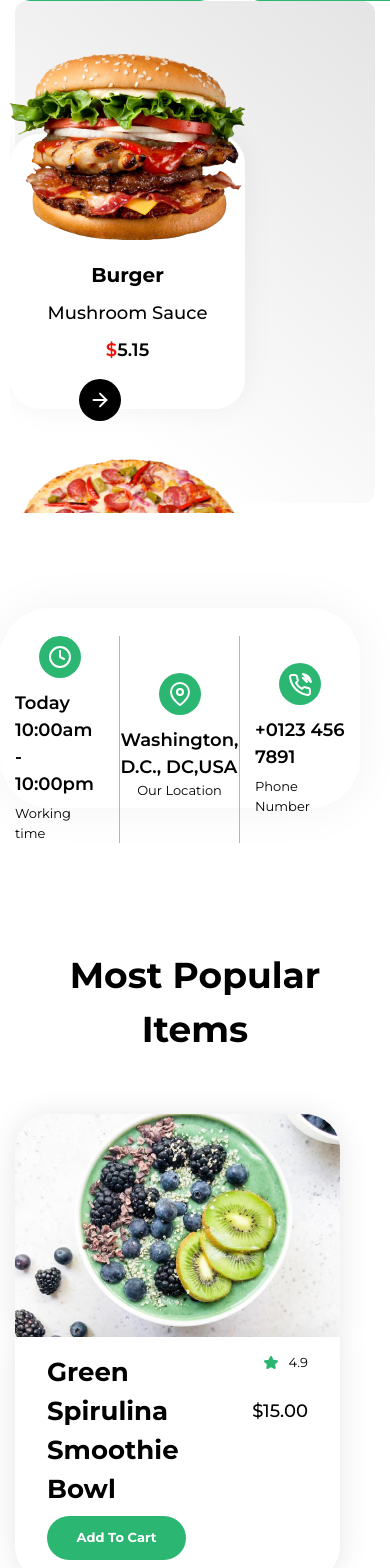
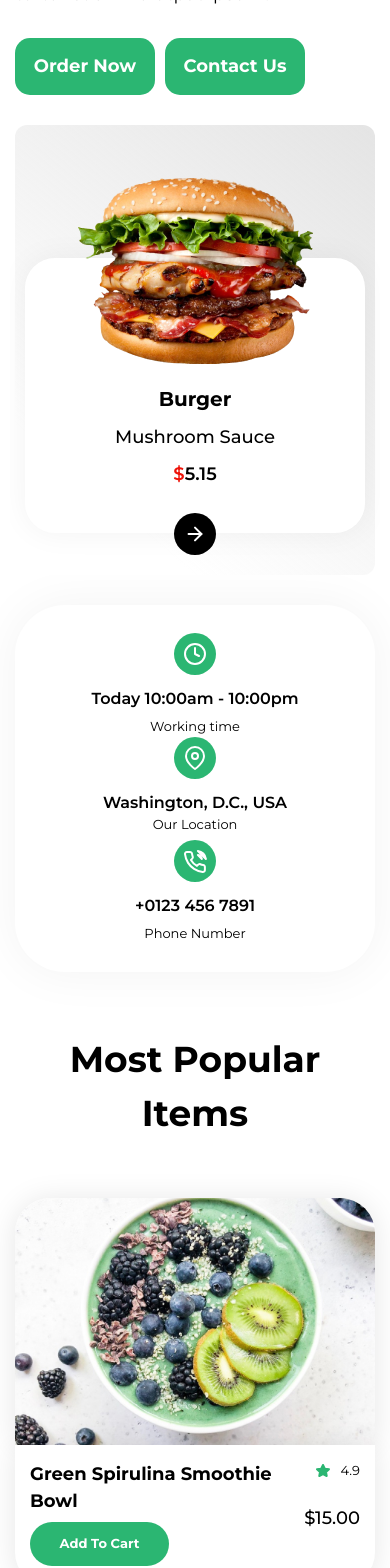
Before and after one commit to jerrysh143/vegancave, a React (Create React App) app: page / in a window 390 px wide. Shown: the part 432-2000 px from the top of the page. Built offline with nearby package versions, Linux system fonts and the light colour scheme.

Commit message:
Working on resposive layout

```diff
--- a/src/Pages/Homepage/index.tsx
+++ b/src/Pages/Homepage/index.tsx
@@ -39,12 +39,12 @@ const Home = () => {
       <div className="">
         <div className="px-15px w-full max-w-full 1600:w-[1530px] mx-auto">
           <div className="flex flex-wrap -mx-15px items-center">
-            <div className="w-full md:w-7/12 lg:w-5/12 px-15px">
-              <h1 className="md:text-[65px] lg:text-[75px] xl:text-[85px] 2xl:text-95 md:leading-[75px] xl:leading-[105px] font-bold pb-[48px]">
+            <div className="w-full md:w-7/12 lg:w-5/12 pb-30px md:pb-0 px-15px">
+              <h1 className="text-[40px] leading-[50px] pb-20px pt-30px sm:pt-0 md:text-[65px] lg:text-[75px] xl:text-[85px] 2xl:text-95 md:leading-[75px] xl:leading-[105px] font-bold sm:pb-[48px]">
                 The Fastest Delivery In
                 <span className="text-primaryColor">Your City</span>
               </h1>
-              <p className="text-18 leading-normal pb-55px relative">
+              <p className="text-18 leading-normal pb-30px sm:pb-55px relative">
                 Lorem ipsum dolor sit amet, consectetur adipiscing elit.
                 Commodo, sed proin amet a vestibulum enim volutpat lacus.
                 Volutpat arcu sit sed tortor etiam volutpat ipsum.
@@ -53,25 +53,25 @@ const Home = () => {
                 </div>
               </p>
               <div className="flex">
-                <div className="mr-[30px] xl:mr-[73px]">
+                <div className="mr-10px sm:mr-[30px] xl:mr-[73px]">
                   <Button
-                    className="btn--border btn-read btn--animated w-[200px] xl:w-[248px] h-[66px] xl:h-[86px] text-[22px] xl:text-26 leading-normal font-bold rounded-15px"
+                    className="btn--border btn-read btn--animated w-[140px] sm:w-[200px] xl:w-[248px] h-[57px] sm:h-[66px] xl:h-[86px] text-18 sm:text-[22px] xl:text-26 leading-normal font-bold rounded-15px"
                     Title="Order Now"
                   />
                 </div>
                 <div>
                   <Button
-                    className="btn--border btn-read btn--animated w-[200px] xl:w-[248px] h-[66px] xl:h-[86px] text-[22px] xl:text-26 leading-normal font-bold rounded-15px"
+                    className="btn--border btn-read btn--animated w-[140px] sm:w-[200px] xl:w-[248px] h-[57px] sm:h-[66px] xl:h-[86px] text-18 sm:text-[22px] xl:text-26 leading-normal font-bold rounded-15px"
                     Title="Contact Us"
                   />
                 </div>
               </div>
             </div>
-            <div className="w-full md:w-5/12 lg:w-7/12 relative px-15px">
-              <div className="bg-bannerGrad w-full lg:w-[445px] h-[502px] lg:h-[837px] ml-auto mr-0 rounded-xl"></div>
+            <div className="w-full md:w-5/12 lg:w-7/12 relative px-15px overflow-hidden">
+              <div className="bg-bannerGrad w-full lg:w-[445px] h-[450px] lg:h-[837px] ml-auto mr-0 rounded-xl"></div>
               <div className="absolute top-0 lg:top-[138px] right-0 justify-center lg:justify-normal lg:right-40px flex flex-wrap h-[502px] scroll overflow-y-scroll m-10px lg:m-auto lg:overflow-visible lg:h-auto">
-                <div className="flex flex-wrap flex-row md:flex-col items-end mr-0px lg:mr-20px py-[123px] lg:py-0">
-                  <div className="w-[235px] lg:w-[258px] h-[275px] rounded-30px bg-white shadow-[0px_0px_31px_0_rgba(0,0,0,0.05)] mb-[115px]">
+                <div className="flex flex-wrap flex-row md:flex-col items-end mr-0px lg:mr-20px pt-[123px] pb-0 md:py-[123px] lg:py-0">
+                  <div className="w-[calc(100%_-_30px)] 500:w-[235px] lg:w-[258px] h-[275px] rounded-30px bg-white shadow-[0px_0px_31px_0_rgba(0,0,0,0.05)] mx-auto mr-auto 500:mr-10px md:mr-0 mb-[115px]">
                     <img
                       src={BurgerImage}
                       alt=""
@@ -86,9 +86,9 @@ const Home = () => {
                     <div className="text-18 leading-normal text-center font-semibold">
                       <span className="text-rateColor">$</span>5.15
                     </div>
-                    <ArrowIcon className="w-[42px] h-[42px] bg-black flex items-center justify-center rounded-full ml-[69px] mt-[15px] transition-all duration-200 hover:-rotate-90 hover:duration-200 hover:transition-all" />
+                    <ArrowIcon className="w-[42px] h-[42px] bg-black flex items-center justify-center rounded-full mx-auto mt-25px md:ml-[69px] md:mt-[15px] transition-all duration-200 hover:-rotate-90 hover:duration-200 hover:transition-all" />
                   </div>
-                  <div className="w-[235px] lg:w-[258px] h-[275px] rounded-30px bg-white shadow-[0px_0px_31px_0_rgba(0,0,0,0.05)]">
+                  <div className="w-[calc(100%_-_30px)] 500:w-[235px] lg:w-[258px] h-[275px] rounded-30px bg-white shadow-[0px_0px_31px_0_rgba(0,0,0,0.05)] mx-auto mr-auto 500:mr-10px md:mr-0 mb-[115px]">
                     <img src={PizzaImage} alt="" className="mx-auto -mt-65px" />
                     <div className="text-center text-20 lg:text-26 leading-normal font-bold pb-10px pt-20px">
                       Pizza
@@ -99,11 +99,11 @@ const Home = () => {
                     <div className="text-18 leading-normal text-center font-semibold">
                       <span className="text-rateColor">$</span>9.15
                     </div>
-                    <ArrowIcon className="w-[42px] h-[42px] bg-black flex items-center justify-center rounded-full ml-[69px] mt-[25px] transition-all duration-200 hover:-rotate-90 hover:duration-200 hover:transition-all" />
+                    <ArrowIcon className="w-[42px] h-[42px] bg-black flex items-center justify-center rounded-full mx-auto mt-[34px] md:ml-[69px] md:mt-[25px] transition-all duration-200 hover:-rotate-90 hover:duration-200 hover:transition-all" />
                   </div>
                 </div>
-                <div className="flex flex-wrap flex-row md:flex-col items-end lg:mr-20px pb-[123px] lg:pb-0 m-0">
-                  <div className="w-[235px] lg:w-[258px] h-auto lg:h-[275px] rounded-30px bg-white shadow-[0px_0px_31px_0_rgba(0,0,0,0.05)] mb-[115px]">
+                <div className="flex flex-wrap flex-row md:flex-col items-end lg:mr-20px  md:pb-[123px] pt-90px sm:pt-0 lg:pb-0 m-0 justify-center md:justify-normal">
+                  <div className="w-[calc(100%_-_30px)] 500:w-[235px] lg:w-[258px] h-[275px] rounded-30px bg-white shadow-[0px_0px_31px_0_rgba(0,0,0,0.05)] mx-auto mr-auto 500:mr-10px md:mr-0 mb-[115px]">
                     <img src={ComboImage} alt="" className="mx-auto -mt-65px" />
                     <div className="text-center text-20 lg:text-26 leading-normal font-bold pb-10px pt-20px">
                       Food Combo
@@ -114,9 +114,9 @@ const Home = () => {
                     <div className="text-center text-18 leading-normal font-semibold">
                       <span className="text-rateColor">$</span>6.15
                     </div>
-                    <ArrowIcon className="w-[42px] h-[42px] bg-black flex items-center justify-center rounded-full ml-[69px] mt-[6px] transition-all duration-200 hover:-rotate-90 hover:duration-200 hover:transition-all" />
+                    <ArrowIcon className="w-[42px] h-[42px] bg-black flex items-center justify-center rounded-full mx-auto mt-25px md:ml-[69px] md:mt-[6px] transition-all duration-200 hover:-rotate-90 hover:duration-200 hover:transition-all" />
                   </div>
-                  <div className="w-[235px] lg:w-[258px] h-[275px] rounded-30px bg-white shadow-[0px_0px_31px_0_rgba(0,0,0,0.05)]">
+                  <div className="w-[calc(100%_-_30px)] 500:w-[235px] lg:w-[258px] h-[275px] rounded-30px bg-white shadow-[0px_0px_31px_0_rgba(0,0,0,0.05)] mx-auto mr-auto 500:mr-10px md:mr-0 mb-[115px]">
                     <img src={CakeImage} alt="" className="mx-auto -mt-65px" />
                     <div className="text-center text-20 lg:text-26 leading-normal font-bold pb-10px pt-0px">
                       Cake
@@ -127,7 +127,7 @@ const Home = () => {
                     <div className="text-center text-18 leading-normal font-semibold">
                       <span className="text-rateColor">$</span>5.15
                     </div>
-                    <ArrowIcon className="w-[42px] h-[42px] bg-black flex items-center justify-center rounded-full ml-[69px] mt-[22px] transition-all duration-200 hover:-rotate-90 hover:duration-200 hover:transition-all" />
+                    <ArrowIcon className="w-[42px] h-[42px] bg-black flex items-center justify-center rounded-full mx-auto mt-25px md:ml-[69px] md:mt-[22px] transition-all duration-200 hover:-rotate-90 hover:duration-200 hover:transition-all" />
                   </div>
                 </div>
               </div>
@@ -135,32 +135,32 @@ const Home = () => {
           </div>
         </div>
       </div>
-      <div className="pt-[105px] pb-70px">
+      <div className="py-30px md:pt-[105px] md:pb-70px">
         <div className="px-15px w-full max-w-full 1600:w-[1530px] mx-auto">
-          <div className="flex flex-wrap -mx-15px w-full h-[200px] py-[28px] rounded-50px bg-white shadow-[0px_0px_50px_0px_rgba(0,0,0,0.05)]">
-            <div className="w-4/12 px-15px border-r-[1px] border-borderColor flex flex-col justify-center items-center">
+          <div className="flex flex-wrap mx-0 w-full h-full md:h-[200px] py-[28px] rounded-50px bg-white shadow-[0px_0px_50px_0px_rgba(0,0,0,0.05)]">
+            <div className="w-full sm:w-4/12 px-15px border-0 md:border-r-[1px] border-borderColor flex flex-col justify-center items-center">
               <div className="bg-primaryColor w-[42px] h-[42px] flex items-center justify-center rounded-full mb-[12px]">
                 <TimeIcon />
               </div>
-              <div className="text-18 leading-normal font-semibold pb-[6px]">
+              <div className="text-16 md:text-18 leading-normal font-semibold pb-[6px] text-center">
                 Today 10:00am - 10:00pm
               </div>
               <p className="text-13 leading-normal">Working time</p>
             </div>
-            <div className="w-4/12 px-15px border-r-[1px] border-borderColor flex flex-col justify-center items-center">
+            <div className="w-full sm:w-4/12 px-15px border-0 md:border-r-[1px] border-borderColor flex flex-col justify-center items-center">
               <div className="bg-primaryColor w-[42px] h-[42px] flex items-center justify-center rounded-full mb-[12px]">
                 <LocationIcon />
               </div>
-              <div className="text-18 leading-normal font-semibold">
-                Washington, D.C., DC,USA
+              <div className="text-16 md:text-18 leading-normal font-semibold text-center">
+                Washington, D.C., USA
               </div>
               <p className="text-13 leading-normal pb-[6px]">Our Location</p>
             </div>
-            <div className="w-4/12 px-15px flex flex-col justify-center items-center">
+            <div className="w-full sm:w-4/12 px-15px flex flex-col justify-center items-center">
               <div className="bg-primaryColor w-[42px] h-[42px] flex items-center justify-center rounded-full mb-[12px]">
                 <ContactIcon />
               </div>
-              <div className="text-18 leading-normal font-semibold pb-[6px]">
+              <div className="text-16 md:text-18 leading-normal font-semibold pb-[6px] text-center">
                 +0123 456 7891
               </div>
               <p className="text-13 leading-normal">Phone Number</p>
@@ -168,7 +168,7 @@ const Home = () => {
           </div>
         </div>
       </div>
-      <div className="pt-70px pb-40px">
+      <div className="pt-30px pb-40px">
         <div className="px-15px w-full max-w-full 1600:w-[1530px] mx-auto">
           <div className="flex flex-wrap -mx-15px">
             <div className="w-full px-15px text-center text-36 leading-normal font-bold mb-[58px]">
@@ -176,7 +176,7 @@ const Home = () => {
             </div>
           </div>
           <div className="flex flex-wrap -mx-15px">
-            <div className="w-[485px] px-15px mr-35px mb-[58px]">
+            <div className="w-full sm:w-4/12 px-15px mb-[58px]">
               <div className="flex flex-col">
                 <div className="w-full !bg-transparent">
                   <img
@@ -185,9 +185,9 @@ const Home = () => {
                     className="shadow-[0_2px_30px_0_rgba(0,0,0,0.10)] w-full object-cover rounded-tl-[35px] rounded-tr-[35px]"
                   />
                 </div>
-                <div className="pt-[16px] px-[32px] pb-[21px] flex flex-wrap bg-white shadow-[0_2px_30px_0_rgba(0,0,0,0.10)] rounded-bl-[35px] rounded-br-[35px]">
+                <div className="pt-[16px] px-15px md:px-[32px] pb-[21px] flex flex-wrap bg-white shadow-[0_2px_30px_0_rgba(0,0,0,0.10)] rounded-bl-[35px] rounded-br-[35px]">
                   <div className="flex flex-wrap w-9/12">
-                    <div className="text-26 leading-normal font-bold pb-[7px]">
+                    <div className="text-18 md:text-26 leading-normal font-bold pb-[7px]">
                       Green Spirulina Smoothie Bowl
                     </div>
                     <Button
@@ -209,7 +209,7 @@ const Home = () => {
                 </div>
               </div>
             </div>
-            <div className="w-[485px] px-15px mr-35px mb-[58px]">
+            <div className="w-full sm:w-4/12 px-15px mb-[58px]">
               <div className="flex flex-col">
                 <div className="w-full">
                   <img
@@ -218,9 +218,9 @@ const Home = () => {
                     className="w-full object-cover shadow-[0_2px_30px_0_rgba(0,0,0,0.10)] rounded-tl-[35px] rounded-tr-[35px]"
                   />
                 </div>
-                <div className="pt-[16px] px-[32px] pb-[21px] bg-white flex flex-wrap shadow-[0_2px_30px_0_rgba(0,0,0,0.10)] rounded-bl-[35px] rounded-br-[35px]">
+                <div className="pt-[16px] px-[15px] md:px-[32px] pb-[21px] bg-white flex flex-wrap shadow-[0_2px_30px_0_rgba(0,0,0,0.10)] rounded-bl-[35px] rounded-br-[35px]">
                   <div className="flex flex-wrap w-9/12">
-                    <div className="text-26 leading-normal font-bold pb-[7px]">
+                    <div className="text-18 md:text-26 leading-normal font-bold pb-[7px]">
                       Green Spirulina Smoothie Bowl
                     </div>
                     <Button
@@ -242,7 +242,7 @@ const Home = () => {
                 </div>
               </div>
             </div>
-            <div className="w-[485px] px-15px mb-[58px]">
+            <div className="w-full sm:w-4/12 px-15px mb-[58px]">
               <div className="flex flex-col">
                 <div className="w-full">
                   <img
@@ -251,9 +251,9 @@ const Home = () => {
                     className="w-full object-cover  shadow-[0_2px_30px_0_rgba(0,0,0,0.10)] rounded-tl-[35px] rounded-tr-[35px]"
                   />
                 </div>
-                <div className="pt-[16px] px-[32px] pb-[21px] bg-white flex flex-wrap  shadow-[0_2px_30px_0_rgba(0,0,0,0.10)] rounded-bl-[35px] rounded-br-[35px]">
+                <div className="pt-[16px] px-[15px] md:px-[32px] pb-[21px] bg-white flex flex-wrap  shadow-[0_2px_30px_0_rgba(0,0,0,0.10)] rounded-bl-[35px] rounded-br-[35px]">
                   <div className="flex flex-wrap w-9/12">
-                    <div className="text-26 leading-normal font-bold pb-[7px]">
+                    <div className="text-18 md:text-26 leading-normal font-bold pb-[7px]">
                       Green Spirulina Smoothie Bowl
                     </div>
                     <Button
@@ -275,7 +275,7 @@ const Home = () => {
                 </div>
               </div>
             </div>
-            <div className="w-[485px] px-15px mr-35px mb-[58px]">
+            <div className="w-full sm:w-4/12 px-15px mb-[58px]">
               <div className="flex flex-col">
                 <div className="w-full">
                   <img
@@ -284,9 +284,9 @@ const Home = () => {
                     className="w-full object-cover  shadow-[0_2px_30px_0_rgba(0,0,0,0.10)] rounded-tl-[35px] rounded-tr-[35px]"
                   />
                 </div>
-                <div className="pt-[16px] px-[32px] pb-[21px] bg-white flex flex-wrap  shadow-[0_2px_30px_0_rgba(0,0,0,0.10)] rounded-bl-[35px] rounded-br-[35px]">
+                <div className="pt-[16px] px-[15px] md:px-[32px] pb-[21px] bg-white flex flex-wrap  shadow-[0_2px_30px_0_rgba(0,0,0,0.10)] rounded-bl-[35px] rounded-br-[35px]">
                   <div className="flex flex-wrap w-9/12">
-                    <div className="text-26 leading-normal font-bold pb-[7px]">
+                    <div className="text-18 md:text-26 leading-normal font-bold pb-[7px]">
                       Green Spirulina Smoothie Bowl
                     </div>
                     <Button
@@ -308,7 +308,7 @@ const Home = () => {
                 </div>
               </div>
             </div>
-            <div className="w-[485px] px-15px mr-35px mb-[58px]">
+            <div className="w-full sm:w-4/12 px-15px mb-[58px]">
               <div className="flex flex-col">
                 <div className="w-full">
                   <img
@@ -317,9 +317,9 @@ const Home = () => {
                     className="w-full object-cover shadow-[0_2px_30px_0_rgba(0,0,0,0.10)] rounded-tl-[35px] rounded-tr-[35px]"
                   />
                 </div>
-                <div className="pt-[16px] px-[32px] pb-[21px] bg-white flex flex-wrap shadow-[0_2px_30px_0_rgba(0,0,0,0.10)] rounded-bl-[35px] rounded-br-[35px]">
+                <div className="pt-[16px] px-[15px] md:px-[32px] pb-[21px] bg-white flex flex-wrap shadow-[0_2px_30px_0_rgba(0,0,0,0.10)] rounded-bl-[35px] rounded-br-[35px]">
                   <div className="flex flex-wrap w-9/12">
-                    <div className="text-26 leading-normal font-bold pb-[7px]">
+                    <div className="text-18 md:text-26 leading-normal font-bold pb-[7px]">
                       Green Spirulina Smoothie Bowl
                     </div>
                     <Button
@@ -341,7 +341,7 @@ const Home = () => {
                 </div>
               </div>
             </div>
-            <div className="w-[485px] px-15px mb-[58px]">
+            <div className="w-full sm:w-4/12 px-15px mb-[58px]">
               <div className="flex flex-col">
                 <div className="w-full">
                   <img
@@ -350,9 +350,9 @@ const Home = () => {
                     className="w-full object-cover shadow-[0_2px_30px_0_rgba(0,0,0,0.10)] rounded-tl-[35px] rounded-tr-[35px]"
                   />
                 </div>
-                <div className="pt-[16px] px-[32px] pb-[21px] bg-white flex flex-wrap shadow-[0_2px_30px_0_rgba(0,0,0,0.10)] rounded-bl-[35px] rounded-br-[35px]">
+                <div className="pt-[16px] px-[15px] md:px-[32px] pb-[21px] bg-white flex flex-wrap shadow-[0_2px_30px_0_rgba(0,0,0,0.10)] rounded-bl-[35px] rounded-br-[35px]">
                   <div className="flex flex-wrap w-9/12">
-                    <div className="text-26 leading-normal font-bold pb-[7px]">
+                    <div className="ttext-18 md:text-26 leading-normal font-bold pb-[7px]">
                       Green Spirulina Smoothie Bowl
                     </div>
                     <Button
--- a/src/index.css
+++ b/src/index.css
@@ -83,6 +83,9 @@ body {
   transform: scaleX(1);
   transition-timing-function: cubic-bezier(0.45, 1.64, 0.47, 0.66);
 }
+.scroll::-webkit-scrollbar {
+  @apply w-0 h-0
+}
 /* .fade-in-section.is-visible {
     animation-name: animate-fade_In;
   }
--- a/tailwind.config.js
+++ b/tailwind.config.js
@@ -84,6 +84,7 @@ module.exports = {
         '50px': '50px',
       },
       screens: {
+        500: '500px',
         768: '768px',
         992: '992px',
         1200: '1200px',
```
